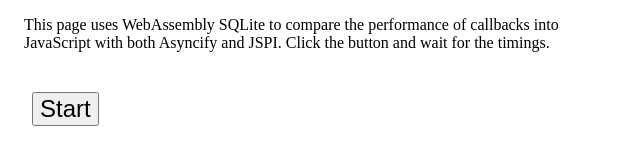
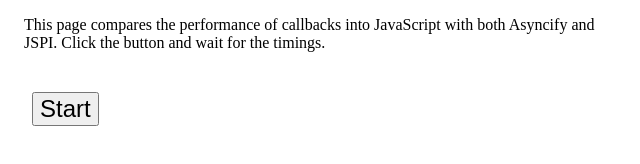
Before and after one commit to rhashimoto/browser-test-cases, a website: page jspi/index.html in a window 1280 px wide. Shown: the whole page, without its empty margins (0-640 px from the left). Drawn offline with Linux system fonts and the light colour scheme.

Commit message:
Fix JSPI test description.

```diff
--- a/jspi/index.html
+++ b/jspi/index.html
@@ -17,7 +17,7 @@
 </style>
 <body>
   <div>
-    This page uses WebAssembly SQLite to compare the performance of
+    This page compares the performance of
     callbacks into JavaScript with both Asyncify and JSPI. Click the
     button and wait for the timings.
   </div>
```
